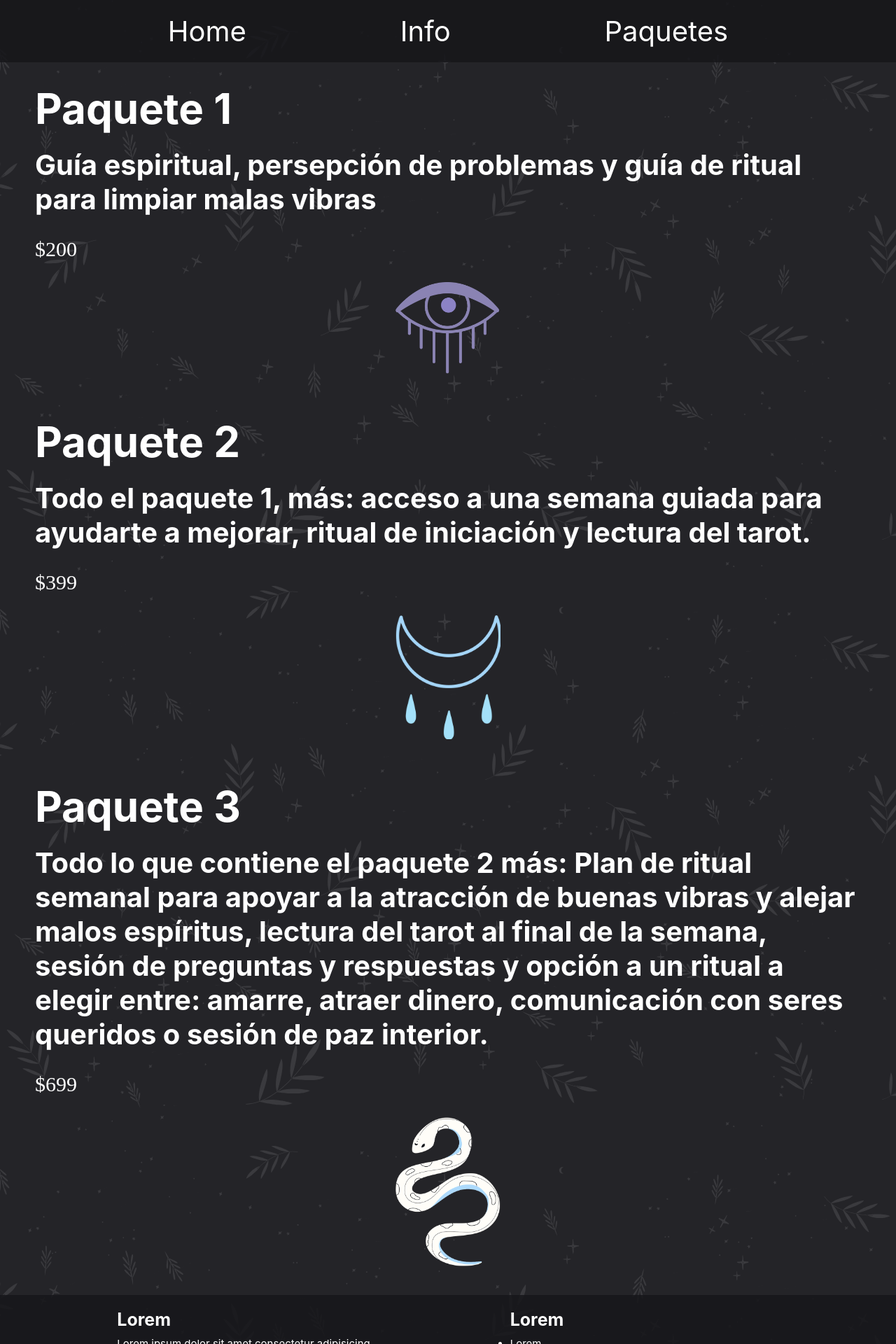
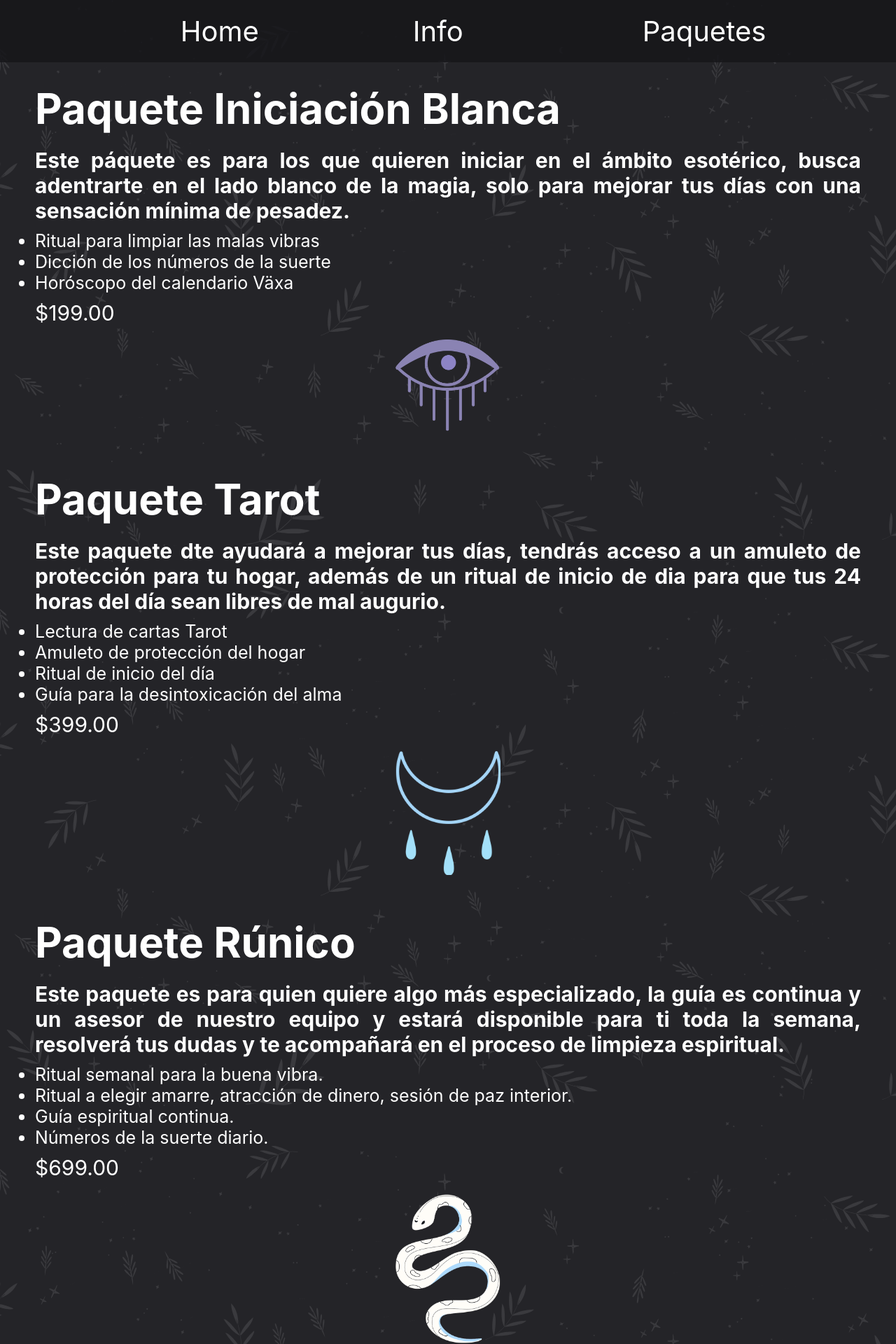
Before and after one commit to AlbertoNM/vaxa, a React (Create React App) app: page /vaxa/paquetes in a window 1280 px wide. Shown: the top 1920 px of the page at 70% size. Built offline with nearby package versions, Linux system fonts and the light colour scheme.

Commit message:
New styles 2.0

```diff
--- a/src/App.css
+++ b/src/App.css
@@ -29,14 +29,38 @@
 }
 
 .section__paragraph {
-	font-size: 3rem;
+	font-size: 2rem;
 	font-family: var(--mainFont);
 	margin: 1rem 0;
 }
 
+.justify {
+	text-align: justify;
+}
+
+.paragraph {
+	margin: 2rem 0;
+}
+
+.list_item {
+	font-family: var(--mainFont);
+	font-size: 1.5rem;
+}
+
 .section__footer {
+	font-family: var(--mainFont);
+	text-align: justify;
 	font-size: 2rem;
 	margin: 1rem 0rem;
+}
+
+.section__paquetes {
+	font-family: var(--mainFont);
+	display: inline-block;
+	font-size: 2.5rem;
+	text-decoration: none;
+	width: 100%;
+	text-align: center;
 }
 
 .section__img {
@@ -85,13 +109,20 @@
 		font-size: 4.5rem;
 	}
 
+	.section__paragraph {
+		font-size: 2.5rem;
+	}
 
-	.section__paragraph {
-		font-size: 3.5rem;
+	.list_item {
+		font-size: 2rem;
 	}
 
 	.section__footer {
 		font-size: 2.5rem;
+	}
+
+	.section__paquetes {
+		font-size: 3.5rem;
 	}
 
 	.figure {
@@ -111,11 +142,19 @@
 	}
 
 	.section__paragraph {
-		font-size: 4rem;
+		font-size: 3rem;
+	}
+
+	.list_item {
+		font-size: 2.5rem;
 	}
 
 	.section__footer {
 		font-size: 3rem;
+	}
+
+	.section__paquetes {
+		font-size: 4rem;
 	}
 
 	.figure__img {
--- a/src/components/Footer/Footer.jsx
+++ b/src/components/Footer/Footer.jsx
@@ -22,7 +22,7 @@ function Footer() {
 			<div className="Footer__social_media">
 				<img src={example} alt="" className="example" /><img src={example} alt="" className="example" /><img src={example} alt="" className="example" />
 			</div>
-			<a href="http://www.freepik.com" className='ref_link'>Vectors Designed by Freepik</a>
+			<a href="http://www.freepik.com" className='ref_link'>Illustrations Designed by Freepik</a>
     </div>
   );
 }
--- a/src/components/Navar/Navar.css
+++ b/src/components/Navar/Navar.css
@@ -1,7 +1,6 @@
 
 .Navar {
 	width: 100vw;
-	padding: 2rem 0rem;
 	position: sticky;
 	top: 0;
 	background-color: var(--greyTwo);
@@ -13,21 +12,20 @@
 	list-style: none;
 	overflow: auto;
   white-space: nowrap;
+	padding: 2rem 0rem;
 }
 
 .links {
 	display: inline-block;
+	width: 50%;
 	font-family: var(--mainFont);
 	color: white;
 	font-size: 2.5rem;
-	margin: 0rem 40%;
+	margin: 0rem 25%;
 	text-decoration: none;
 }
 
 @media screen and (min-width: 768px) {
-	.Navar {
-		padding: 2rem;
-	}
 
 	.Navar__ul {
 		display: flex;
--- a/src/components/home/AboutUs/AboutUs.jsx
+++ b/src/components/home/AboutUs/AboutUs.jsx
@@ -7,12 +7,17 @@ function AboutUs() {
 		<div className="AboutUs container__info animate__animated animate__bounceInUp">
 			<section className="AboutUs__section section">
 				<h3 className="section__subtitle">¿Quiénes somos?</h3>
-				<h3 className="section__paragraph">Somos profesionales en el ámbito esotérico. Buscamos ayudar a las personas con soluciones que desde años funcionan en las diferentes culturas. Rituales amenos a cualquier persona. Podemos ayudarte con amor, dinero, emociones positivas y atraer buena vibra y evitar el mal de ojo.</h3>
-				<h3 className="section__footer">Somos un grupo reconocido de profesionales y contamos con certificaciones al rededor del mundo.</h3>
+				<section className="section__paragraph justify">
+					<p className="paragraph">Somos <span id="red">profesionales</span> en el ámbito esotérico, <span id="red">rituales</span> y meditacion.</p>
+					<p className="paragraph">Buscamos ayudar a las personas con soluciones que desde años funcionan en las diferentes <span id="red">culturas</span>, desde la epoca medieval pasando por los <span id="red">gitanos</span> hasta llegar a las antiguas civilizaciones <span id="red">prehispanicas</span>, siempre han optado por <span id="red">fuerzas mayores</span> a nosotros para solucionar nuestros mas grandes <span id="red">problemas</span>.</p>
+					<p className="paragraph">Para eso estamos nosotros aqui.</p>
+					<p className="paragraph">Rituales <span id="red">amenos</span> a cualquier persona. Podemos ayudarte con <span id="red">amor</span>, <span id="red">dinero</span>, <span id="red">emociones positivas</span> y atraer <span id="red">buena vibra</span> y evitar el <span id="red">mal de ojo</span>.</p>
+				</section>
 			</section>
 			<figure className="AboutUs__figure figure">
 				<img src={bottle} alt="bottle" />
 			</figure>
+			<h3 className="section__footer">Somos un grupo reconocido de profesionales y contamos con certificaciones al rededor del mundo.</h3>
 		</div>
 	);
 }
--- a/src/components/home/Buys/Buys.jsx
+++ b/src/components/home/Buys/Buys.jsx
@@ -8,27 +8,38 @@ function Buys() {
 	return(
 		<div className="Buys animate__animated animate__bounceInUp">
 			<section className="info__section">
-				<h3 className="section__subtitle">Paquete 1</h3>
-				<h3 className="section__paragraph">Guía espiritual, persepción de problemas y guía de ritual para limpiar malas vibras</h3>
-				<ul className="section__list">
-					<li className="section__footer">$200</li>
+				<h3 className="section__subtitle">Paquete Iniciación Blanca</h3>
+				<h3 className="section__paragraph justify">Este páquete es para los que quieren iniciar en el ámbito esotérico, busca adentrarte en el lado blanco de la magia, solo para mejorar tus días con una sensación mínima de pesadez.</h3>
+				<ul>
+					<li className="list_item">Ritual para limpiar las malas vibras</li>
+					<li className="list_item">Dicción de los números de la suerte</li>
+					<li className="list_item">Horóscopo del calendario Växa</li>
 				</ul>
+				<p className="section__footer">$199.00</p>
 				<img src={eye} alt="" className="section__img" id="eye"/>
 			</section>
 			<section className="info__section">
-				<h3 className="section__subtitle">Paquete 2</h3>
-				<h3 className="section__paragraph">Todo el paquete 1, más: acceso a una semana guiada para ayudarte a mejorar, ritual de iniciación y lectura del tarot.</h3>
-				<ul className="section__list">
-					<li className="section__footer">$399</li>
+				<h3 className="section__subtitle">Paquete Tarot</h3>
+				<h3 className="section__paragraph justify">Este paquete dte ayudará a mejorar tus días, tendrás acceso a un amuleto de protección para tu hogar, además de un ritual de inicio de dia para que tus 24 horas del día sean libres de mal augurio.</h3>
+				<ul>
+					<li className="list_item">Lectura de cartas Tarot</li>
+					<li className="list_item">Amuleto de protección del hogar</li>
+					<li className="list_item">Ritual de inicio del día</li>
+					<li className="list_item">Guía para la desintoxicación del alma </li>
 				</ul>
+				<p className="section__footer">$399.00</p>
 				<img src={moon} alt="" className="section__img" id="moon"/>
 			</section>
 			<section className="info__section">
-				<h3 className="section__subtitle">Paquete 3</h3>
-				<h3 className="section__paragraph">Todo lo que contiene el paquete 2 más: Plan de ritual semanal para apoyar a la atracción de buenas vibras y alejar malos espíritus, lectura del tarot al final de la semana, sesión de preguntas y respuestas y opción a un ritual a elegir entre: amarre, atraer dinero, comunicación con seres queridos o sesión de paz interior.</h3>
-				<ul className="section__list">
-					<li className="section__footer">$699</li>
+				<h3 className="section__subtitle">Paquete Rúnico</h3>
+				<h3 className="section__paragraph justify">Este paquete es para quien quiere algo más especializado, la guía es continua y un asesor de nuestro equipo y estará disponible para ti toda la semana, resolverá tus dudas y te acompañará en el proceso de limpieza espiritual. </h3>
+				<ul>
+					<li className="list_item">Ritual semanal para la buena vibra.</li>
+					<li className="list_item">Ritual a elegir amarre, atracción de dinero, sesión de paz interior.</li>
+					<li className="list_item">Guía espiritual continua.</li>
+					<li className="list_item">Números de la suerte diario.</li>
 				</ul>
+				<p className="section__footer">$699.00</p>
 				<img src={serpent2} alt="" className="section__img" />
 			</section>
 		</div>
--- a/src/components/home/MainText/MainText.jsx
+++ b/src/components/home/MainText/MainText.jsx
@@ -1,4 +1,5 @@
 import React from "react";
+import { Link } from 'react-router-dom'
 import './MainText.css';
 import serpent from '../../../assets/serpent.svg';
 
@@ -6,14 +7,22 @@ function MainText() {
 	return(
 		<div className="MainText container__info animate__animated animate__bounceInUp">
 			<section className="MainText__section section">
-				<h3 className="section__title">V<span id="red">ä</span>xa</h3>
-				<h3 className="section__subtitle">¿Problemas en la vida?</h3>
-				<h3 className="section__paragraph">¿No consigues ese puesto, no te llega ese aumento, te sientes pesado, lleno de mala vibra, esa persona que amas no te corresponde, te sientes triste, solo, apagado y el metodo convencional no te funciona?</h3>
-				<h3 className="section__footer">Intenta con nuestras soluciones esotéricas, magia blanca al alcance de un día. Consulta diagnóstico de la mejor calidad.</h3>
+				<h3 className="section__title">V<span id="red">Ä</span>XA</h3>
+				<section className="section__info">
+					<h3 className="section__subtitle">¿Problemas en la vida?</h3>
+					<section className="section__paragraph noJustify">
+						<p className="paragraph">¿No te llega ese <span id="red">aumento</span>?</p>
+						<p className="paragraph">¿Te sientes pesado, lleno de <span id="red">mala vibra</span>?</p>
+						<p className="paragraph">¿Esa persona que <span id="red">amas</span> no te corresponde?</p>
+						<p className="paragraph">¿Te sientes <span id="red">triste</span>, <span id="red">solo</span>, <span id="red">apagado</span> y el método convencional <span id="red">no</span> te funciona?</p>
+					</section>
+				</section>
 			</section>
 			<figure className="MainText__figure figure">
 				<img className="figure__img" src={serpent} alt="serpent" />
 			</figure>
+			<h3 className="section__footer">Nosotros te podemos ayudar con todos esos problemas, Växa es un sitio especializado en tratar afectaciones comunes con soluciones eficaces, con el apoyo de nuestros expertos en magia blanca y rituales puedes conseguir tus metas y progresar en la vida. Infórmate de nuestros paquetes y elige el que más se adapte a tus necesidades.</h3>
+			<Link to='/vaxa/paquetes' className="section__paquetes" id="red">Haz click aquí para ver los paquetes.</Link>
 		</div>
 	);
 }
```
